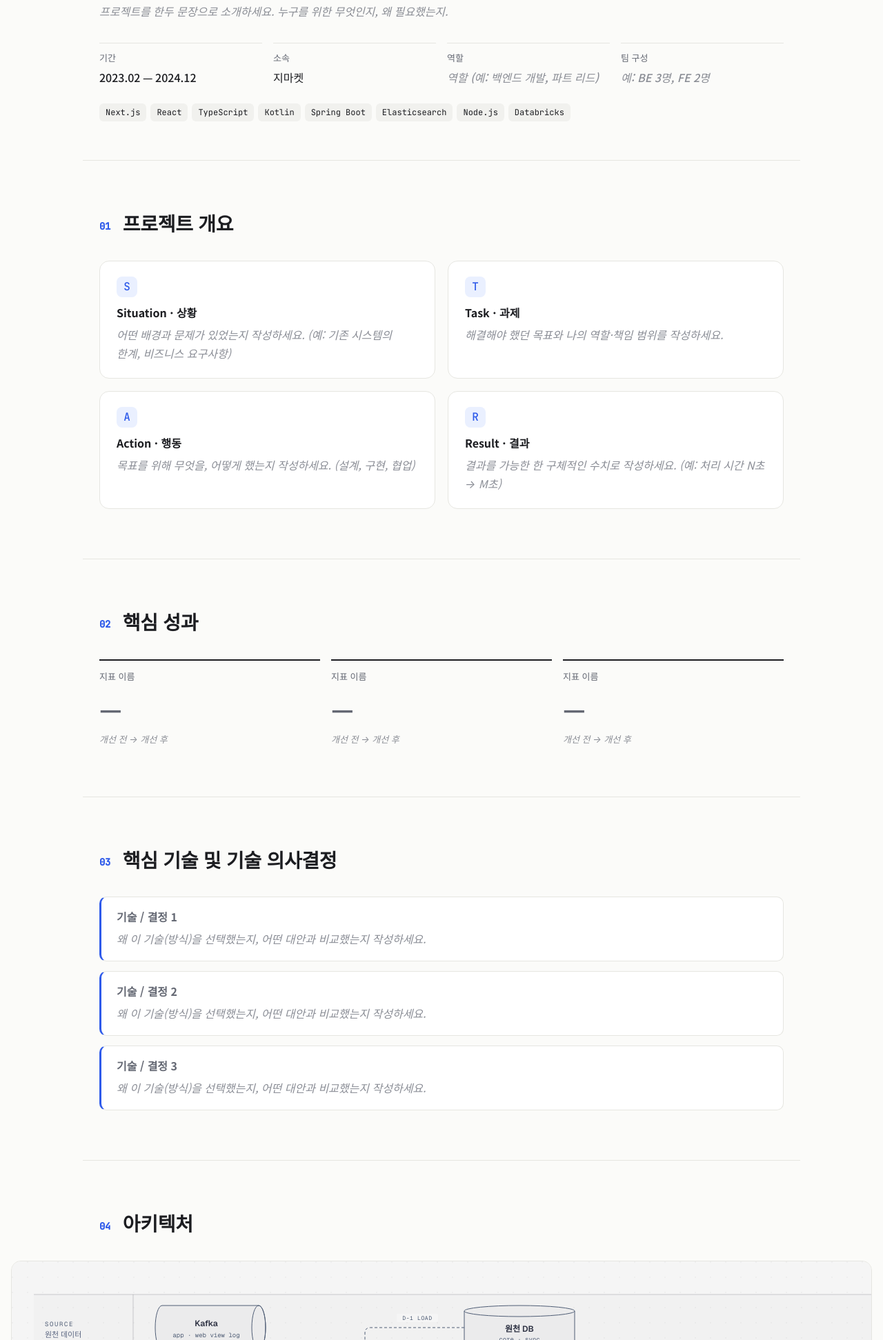
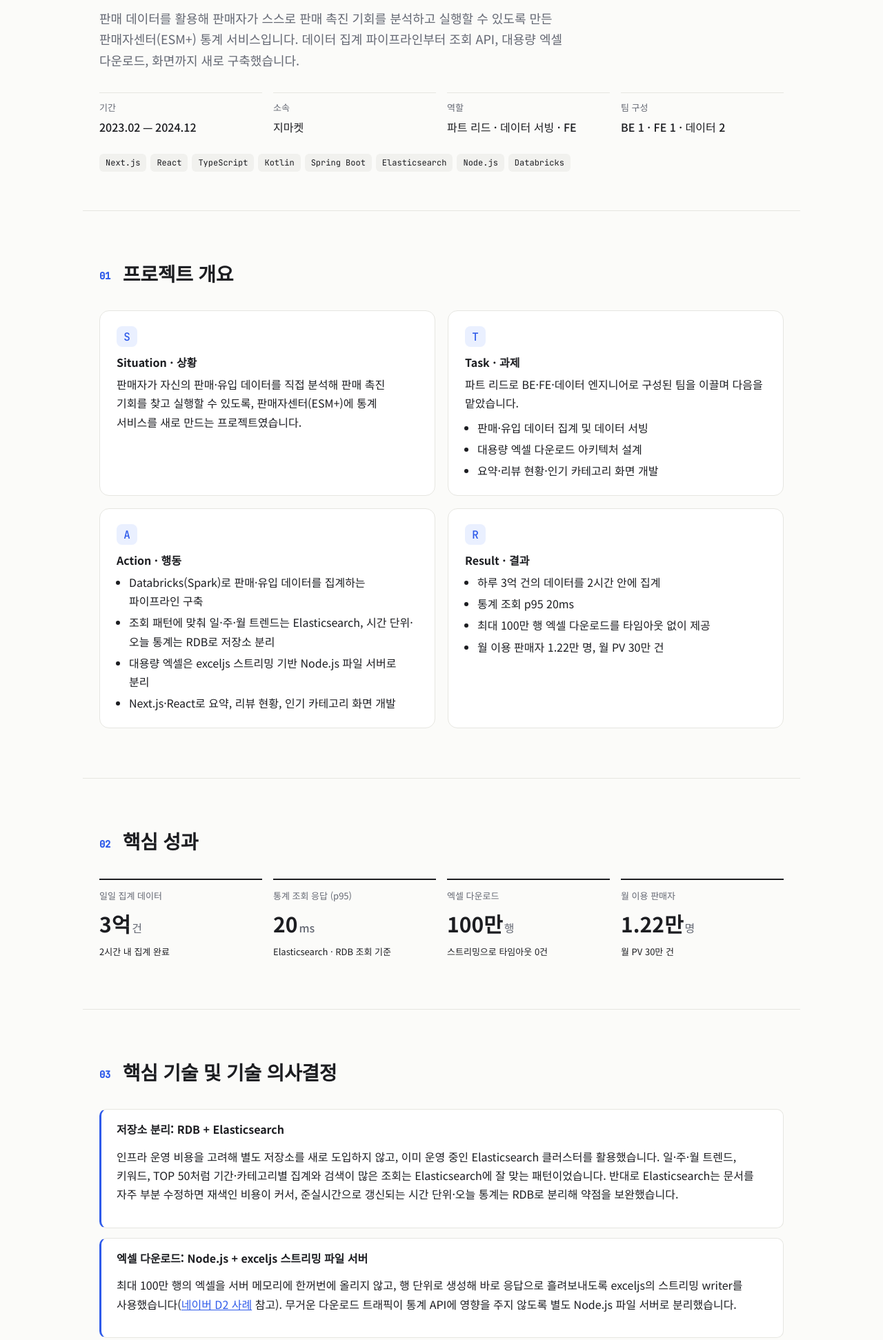
Before and after one commit to wondsn/portfolio, a plain HTML site: page projects/seller-stats.html in a window 1280 px wide. Shown: the part 277-2220 px from the top of the page at 69% size. Drawn offline with nearby package versions, Linux system fonts and the light colour scheme.

Commit message:
Fill in seller stats project detail content
Co-Authored-By: Claude Opus 5.5 <noreply@anthropic.com>

```diff
--- a/projects/project.css
+++ b/projects/project.css
@@ -75,3 +75,10 @@ p.placeholder { margin: 8px 0 0; }
 .arch + .arch { margin-top: 48px; }
 .arch .arch-title { font-size: 16px; margin-bottom: 12px; }
 .arch-note { max-width: 1040px; margin-top: 24px; }
+.star-list { margin: 8px 0 0; padding-left: 18px; }
+.star-list li + li { margin-top: 4px; }
+.star-item p { margin: 8px 0 0; }
+.metrics.four { grid-template-columns: repeat(4, 1fr); }
+.metrics dd { font-size: 30px; }
+.decision-list a { color: var(--accent); }
+@media (max-width: 760px) { .metrics.four { grid-template-columns: repeat(2, 1fr); } }
--- a/projects/seller-stats.html
+++ b/projects/seller-stats.html
@@ -20,7 +20,6 @@
         <a href="#overview">개요</a>
         <a href="#tech">기술 결정</a>
         <a href="#architecture">아키텍처</a>
-        <a href="#troubleshooting">트러블 슈팅</a>
       </nav>
     </div>
   </header>
@@ -30,12 +29,12 @@
       <a class="back" href="../index.html#projects">← 프로젝트 목록</a>
       <p class="eyebrow">지마켓 · 2023.02 — 2024.12</p>
       <h1>판매자센터 통계 서비스 런칭 및 고도화</h1>
-      <p class="placeholder">프로젝트를 한두 문장으로 소개하세요. 누구를 위한 무엇인지, 왜 필요했는지.</p>
+      <p class="lead">판매 데이터를 활용해 판매자가 스스로 판매 촉진 기회를 분석하고 실행할 수 있도록 만든 판매자센터(ESM+) 통계 서비스입니다. 데이터 집계 파이프라인부터 조회 API, 대용량 엑셀 다운로드, 화면까지 새로 구축했습니다.</p>
       <dl class="meta">
         <div><dt>기간</dt><dd>2023.02 — 2024.12</dd></div>
         <div><dt>소속</dt><dd>지마켓</dd></div>
-        <div><dt>역할</dt><dd class="placeholder">역할 (예: 백엔드 개발, 파트 리드)</dd></div>
-        <div><dt>팀 구성</dt><dd class="placeholder">예: BE 3명, FE 2명</dd></div>
+        <div><dt>역할</dt><dd>파트 리드 · 데이터 서빙 · FE</dd></div>
+        <div><dt>팀 구성</dt><dd>BE 1 · FE 1 · 데이터 2</dd></div>
       </dl>
       <div class="tags"><span>Next.js</span><span>React</span><span>TypeScript</span><span>Kotlin</span><span>Spring Boot</span><span>Elasticsearch</span><span>Node.js</span><span>Databricks</span></div>
     </section>
@@ -46,32 +45,34 @@
           <div class="star-item">
             <span class="star-key">S</span>
             <h3>Situation · 상황</h3>
-            <p class="placeholder">어떤 배경과 문제가 있었는지 작성하세요. (예: 기존 시스템의 한계, 비즈니스 요구사항)</p>
+            <p>판매자가 자신의 판매·유입 데이터를 직접 분석해 판매 촉진 기회를 찾고 실행할 수 있도록, 판매자센터(ESM+)에 통계 서비스를 새로 만드는 프로젝트였습니다.</p>
           </div>
           <div class="star-item">
             <span class="star-key">T</span>
             <h3>Task · 과제</h3>
-            <p class="placeholder">해결해야 했던 목표와 나의 역할·책임 범위를 작성하세요.</p>
+            <p>파트 리드로 BE·FE·데이터 엔지니어로 구성된 팀을 이끌며 다음을 맡았습니다.</p>
+            <ul class="star-list"><li>판매·유입 데이터 집계 및 데이터 서빙</li><li>대용량 엑셀 다운로드 아키텍처 설계</li><li>요약·리뷰 현황·인기 카테고리 화면 개발</li></ul>
           </div>
           <div class="star-item">
             <span class="star-key">A</span>
             <h3>Action · 행동</h3>
-            <p class="placeholder">목표를 위해 무엇을, 어떻게 했는지 작성하세요. (설계, 구현, 협업)</p>
+            <ul class="star-list"><li>Databricks(Spark)로 판매·유입 데이터를 집계하는 파이프라인 구축</li><li>조회 패턴에 맞춰 일·주·월 트렌드는 Elasticsearch, 시간 단위·오늘 통계는 RDB로 저장소 분리</li><li>대용량 엑셀은 exceljs 스트리밍 기반 Node.js 파일 서버로 분리</li><li>Next.js·React로 요약, 리뷰 현황, 인기 카테고리 화면 개발</li></ul>
           </div>
           <div class="star-item">
             <span class="star-key">R</span>
             <h3>Result · 결과</h3>
-            <p class="placeholder">결과를 가능한 한 구체적인 수치로 작성하세요. (예: 처리 시간 N초 → M초)</p>
+            <ul class="star-list"><li>하루 3억 건의 데이터를 2시간 안에 집계</li><li>통계 조회 p95 20ms</li><li>최대 100만 행 엑셀 다운로드를 타임아웃 없이 제공</li><li>월 이용 판매자 1.22만 명, 월 PV 30만 건</li></ul>
           </div>
       </div>
     </section>
 
     <section id="metrics" class="section container">
       <h2 class="section-title"><span>02</span> 핵심 성과</h2>
-      <dl class="stats metrics">
-          <div><dt class="placeholder-title">지표 이름</dt><dd class="placeholder-title">—</dd><p class="placeholder">개선 전 → 개선 후</p></div>
-          <div><dt class="placeholder-title">지표 이름</dt><dd class="placeholder-title">—</dd><p class="placeholder">개선 전 → 개선 후</p></div>
-          <div><dt class="placeholder-title">지표 이름</dt><dd class="placeholder-title">—</dd><p class="placeholder">개선 전 → 개선 후</p></div>
+      <dl class="stats metrics four">
+          <div><dt>일일 집계 데이터</dt><dd>3억<span>건</span></dd><p>2시간 내 집계 완료</p></div>
+          <div><dt>통계 조회 응답 (p95)</dt><dd>20<span>ms</span></dd><p>Elasticsearch · RDB 조회 기준</p></div>
+          <div><dt>엑셀 다운로드</dt><dd>100만<span>행</span></dd><p>스트리밍으로 타임아웃 0건</p></div>
+          <div><dt>월 이용 판매자</dt><dd>1.22만<span>명</span></dd><p>월 PV 30만 건</p></div>
       </dl>
     </section>
 
@@ -79,16 +80,16 @@
       <h2 class="section-title"><span>03</span> 핵심 기술 및 기술 의사결정</h2>
       <ul class="decision-list">
           <li>
-            <h3 class="placeholder-title">기술 / 결정 1</h3>
-            <p class="placeholder">왜 이 기술(방식)을 선택했는지, 어떤 대안과 비교했는지 작성하세요.</p>
+            <h3>저장소 분리: RDB + Elasticsearch</h3>
+            <p>인프라 운영 비용을 고려해 별도 저장소를 새로 도입하지 않고, 이미 운영 중인 Elasticsearch 클러스터를 활용했습니다. 일·주·월 트렌드, 키워드, TOP 50처럼 기간·카테고리별 집계와 검색이 많은 조회는 Elasticsearch에 잘 맞는 패턴이었습니다. 반대로 Elasticsearch는 문서를 자주 부분 수정하면 재색인 비용이 커서, 준실시간으로 갱신되는 시간 단위·오늘 통계는 RDB로 분리해 약점을 보완했습니다.</p>
           </li>
           <li>
-            <h3 class="placeholder-title">기술 / 결정 2</h3>
-            <p class="placeholder">왜 이 기술(방식)을 선택했는지, 어떤 대안과 비교했는지 작성하세요.</p>
+            <h3>엑셀 다운로드: Node.js + exceljs 스트리밍 파일 서버</h3>
+            <p>최대 100만 행의 엑셀을 서버 메모리에 한꺼번에 올리지 않고, 행 단위로 생성해 바로 응답으로 흘려보내도록 exceljs의 스트리밍 writer를 사용했습니다(<a href="https://d2.naver.com/helloworld/9423440" target="_blank" rel="noopener">네이버 D2 사례</a> 참고). 무거운 다운로드 트래픽이 통계 API에 영향을 주지 않도록 별도 Node.js 파일 서버로 분리했습니다.</p>
           </li>
           <li>
-            <h3 class="placeholder-title">기술 / 결정 3</h3>
-            <p class="placeholder">왜 이 기술(방식)을 선택했는지, 어떤 대안과 비교했는지 작성하세요.</p>
+            <h3>집계 플랫폼: Databricks</h3>
+            <p>Spark로 대량 집계 시간을 줄일 수 있고, Job 스케줄링·모니터링 같은 운영 기능이 내장돼 있으며, 클러스터를 직접 운영하지 않는 관리형 레이크하우스 플랫폼이라 인프라 부담이 적어 Databricks를 사용했습니다.</p>
           </li>
       </ul>
     </section>
@@ -224,18 +225,7 @@
         </div>
         <a class="card-link arch-open" href="diagrams/seller-stats-architecture.html" target="_blank">다이어그램 크게 보기 →</a>
       </figure>
-      <p class="placeholder arch-note">데이터·요청 흐름과 각 구성요소의 역할을 설명하세요.</p>
-    </section>
-
-    <section id="troubleshooting" class="section container">
-      <h2 class="section-title"><span>05</span> 트러블 슈팅</h2>
-      <article class="trouble">
-        <h3 class="placeholder-title">트러블 슈팅 제목</h3>
-        <div class="trouble-step"><h4>문제 상황</h4><p class="placeholder">어떤 문제가, 어떻게 발견되었는지 작성하세요. (사용자 관점, 수치)</p></div>
-        <div class="trouble-step"><h4>원인 분석</h4><p class="placeholder">원인을 파악하기 위해 어떤 접근을 했는지 작성하세요.</p></div>
-        <div class="trouble-step"><h4>해결 방법</h4><p class="placeholder">검토한 대안들과 최종 선택한 해결책, 그 이유를 작성하세요.</p></div>
-        <div class="trouble-step"><h4>결과</h4><p class="placeholder">개선 결과를 구체적인 수치로 작성하세요.</p></div>
-      </article>
+      <p class="arch-note">Kafka로 들어오는 앱·웹 페이지뷰 로그와 원천 DB 데이터를 Databricks에서 집계합니다. 일·주·월 트렌드와 키워드·TOP 50 데이터는 Elasticsearch에, 시간 단위 통계는 통계 DB에 적재하고, 오늘 데이터는 원천 DB에서 통계 DB로 실시간 동기화합니다. 통계 BE가 두 저장소를 조회해 통계 FE와 ESM+ 다른 도메인에 API로 제공합니다.</p>
     </section>
 
     <section class="section container other-projects">
```
